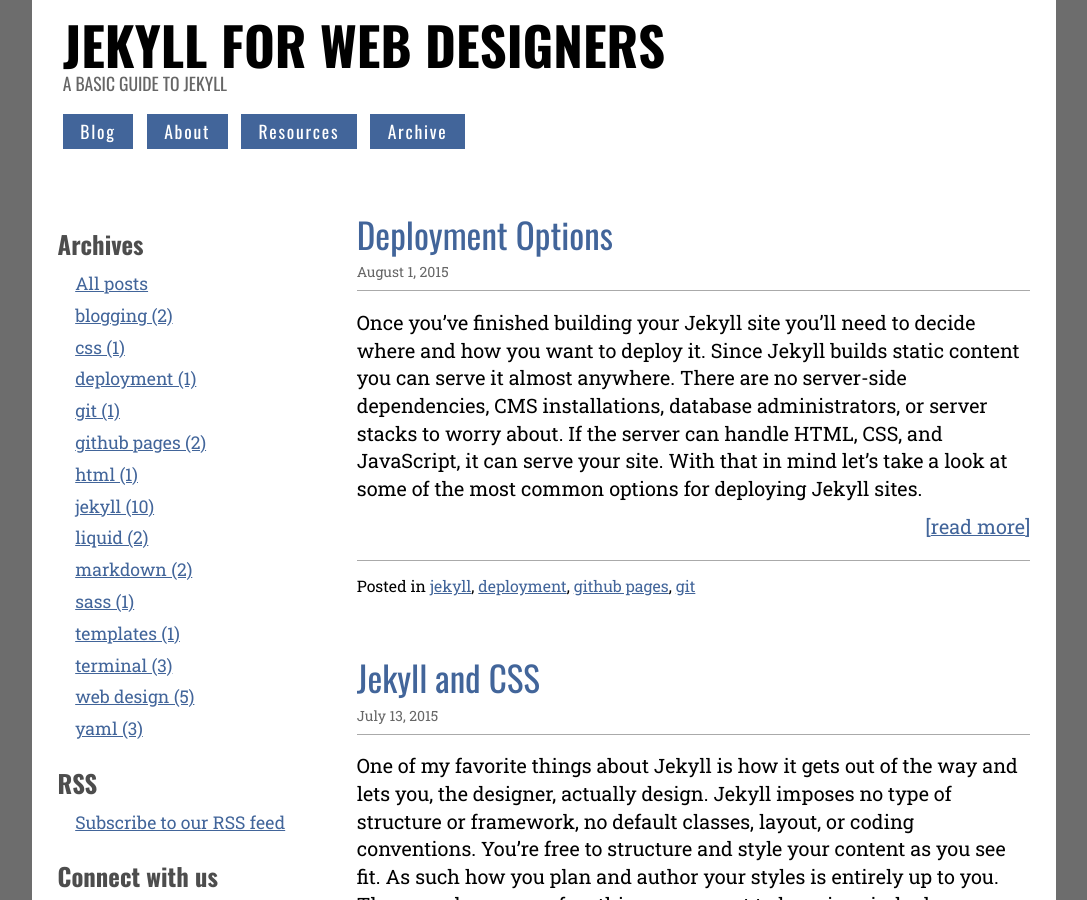
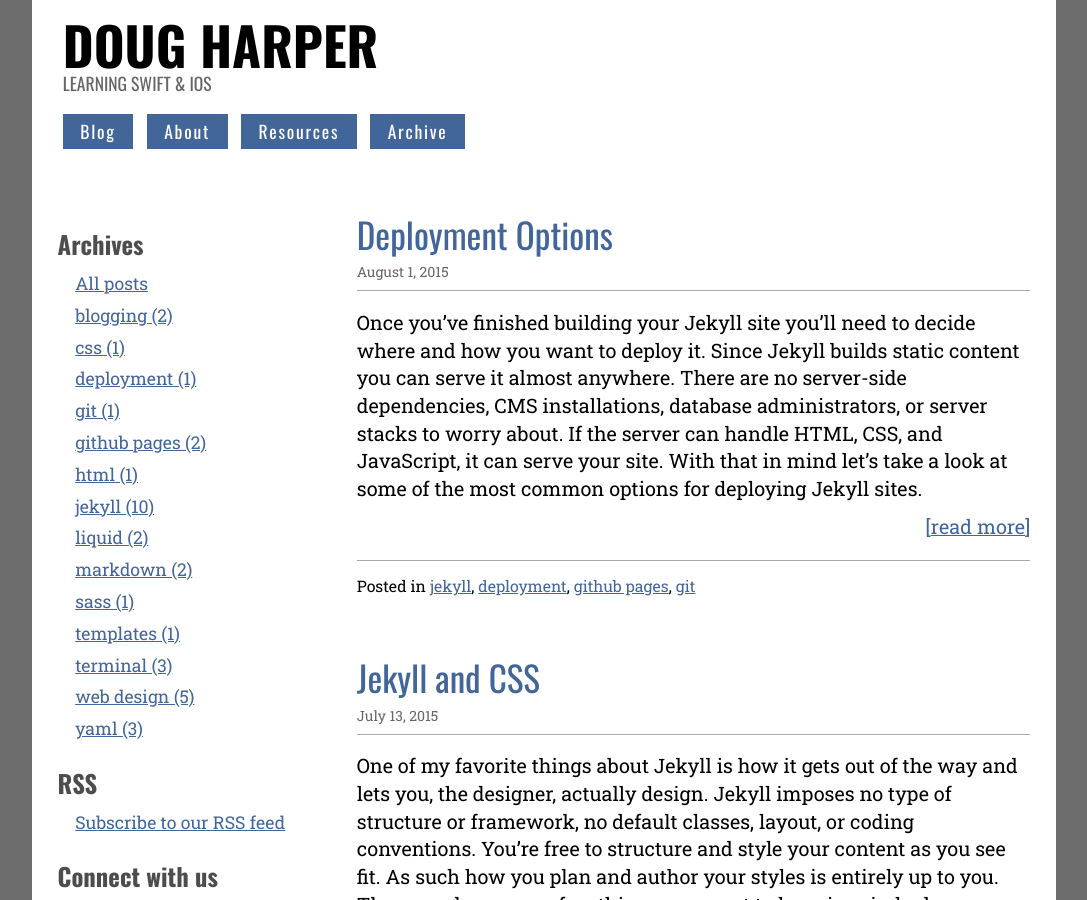
Before and after one commit to endodoug/endodoug.github.io, a Jekyll site: the page built from index.html, in a window 1280 px wide and 900 px high. Shown: the whole window, without its empty margins (96-1183 px from the left). Built offline with Jekyll 4.4.1, drawn with Linux system fonts in a browser that asks for light colours; the list of posts is cut into pages by our own code.

Commit message:
Update _config.yml
Changed site name and tagline

```diff
--- a/_config.yml
+++ b/_config.yml
@@ -1,9 +1,9 @@
 # Site settings
-title: Jekyll for Web Designers
-description: "Companion blog to the lynda.com course, Jekyll for Web Designers. This site is designed to present Jekyll to web designers in a clear, concise way, and provide a resource and reference for those that are new to Jekyll."
+title: Doug Harper
+description: "Companion blog for my Swift education."
 baseurl: ""
 url: "http://endodoug.github.io"
-tagline: A basic guide to Jekyll
+tagline: Learning Swift & iOS
 
 # Build settings
 markdown: kramdown
```
